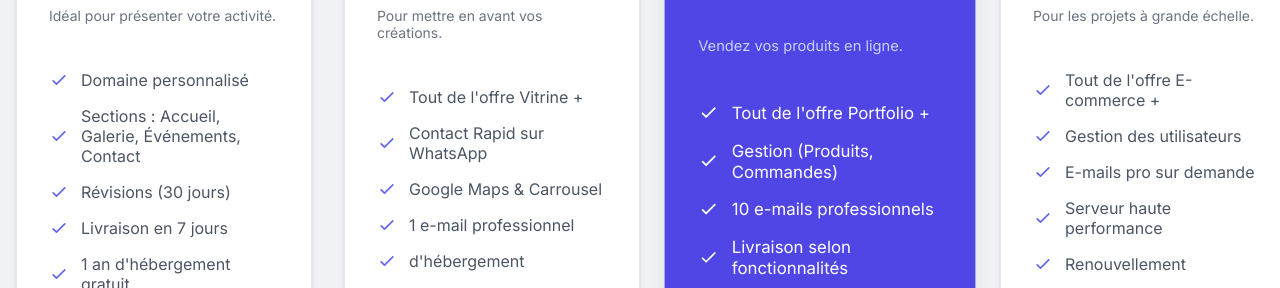
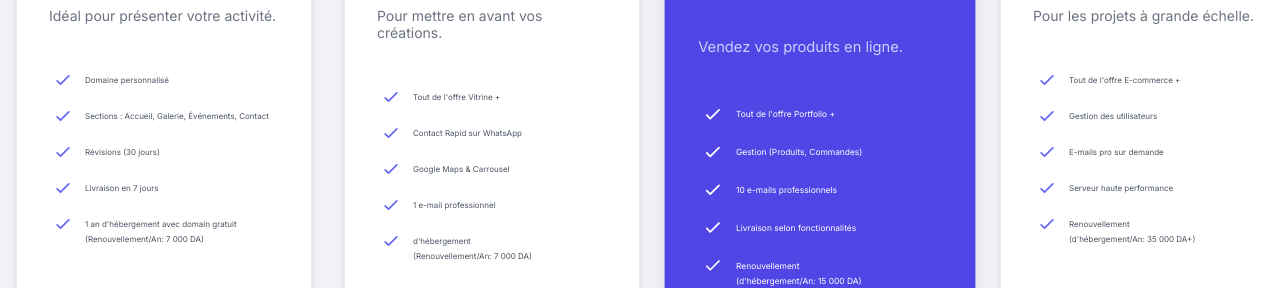
Before and after one commit to EL-HOUSSAM/Portfolio, a plain HTML site: page Offre/siteweb.html in a window 1280 px wide. Shown: the part 508-796 px from the top of the page. Drawn offline with Linux system fonts and the light colour scheme.

Commit message:
Update feature notes and card styles in siteweb.html

```diff
--- a/Offre/siteweb.html
+++ b/Offre/siteweb.html
@@ -134,10 +134,17 @@
         flex-shrink: 0;
       }
 
-      .card-features .feature-note {
+      .card-features   {
         margin-left: 0.25rem;
-        font-size: 0.75rem;
+        font-size: 0.5rem;
       }
+ .feature-note {
+         position: absolute;
+    margin-left: 2rem;
+    font-size: 0.5rem;
+    margin-top: -1rem;
+      }
+
 
       /* Button Styles */
       .button {
@@ -362,9 +369,9 @@
                   stroke-width="2"
                   d="M5 13l4 4L19 7"
                 ></path></svg
-              >1 an d'hébergement gratuit
+              >1 an d'hébergement avec domain gratuit
             </li>
-            <span class="feature-note">(Renouvellement/An: 5 000 DA)</span>
+            <span class="feature-note">(Renouvellement/An: 7 000 DA)</span>
           </ul>
           <a
             href="https://api.whatsapp.com/send?phone=+213696477241&text=Bonjour,%20je%20suis%20intéressé(e)%20par%20l'offre%20Site%20Vitrine."
@@ -455,7 +462,7 @@
                 ></path></svg
               >d'hébergement
             </li>
-            <span class="feature-note">(Renouvellement/An: 5 000 DA)</span>
+            <span class="feature-note">(Renouvellement/An: 7 000 DA)</span>
           </ul>
           <a
             href="https://api.whatsapp.com/send?phone=+213696477241&text=Bonjour,%20je%20suis%20intéressé(e)%20par%20l'offre%20Site%20Portfolio."
```
